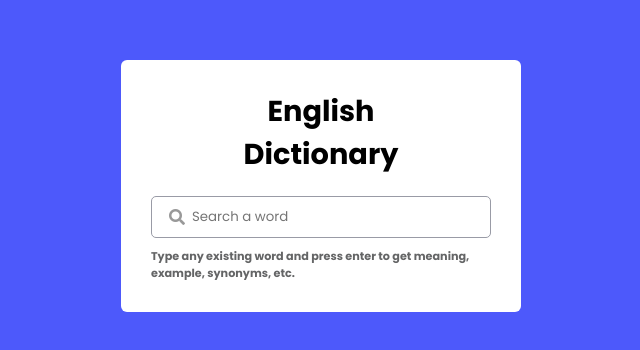
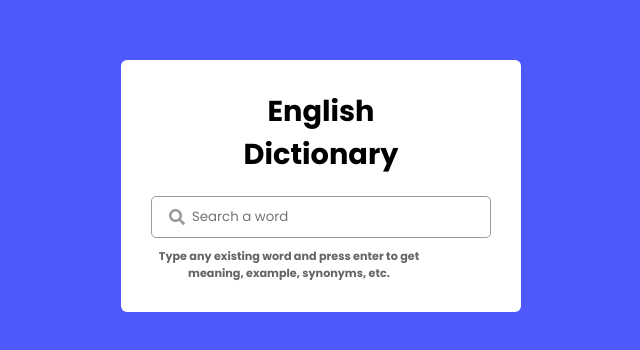
Before and after one commit to ShivaRapolu01/Dictionary_App, a plain HTML site: page index.html in a window 1280 px wide. Shown: the part 214-564 px from the top of the page, without its empty margins (319-959 px from the left). Drawn offline with Linux system fonts and the light colour scheme.

Commit message:
Fixing overflow issue

```diff
--- a/style.css
+++ b/style.css
@@ -25,6 +25,7 @@ body{
     width:30vw;
     max-height:75vh;
     /* min-height:330px; */
+    overflow-x: hidden;
     overflow-y:auto;
     transition:all 1s ease-in-out;
 }
@@ -39,6 +40,7 @@ body{
         padding:2em;
         width:80%;
     }
+
 }
 h3{
     font-size:1rem;
@@ -164,12 +166,13 @@ h2{
 } */
 #search_container p{
     padding-right:30px;
-    width:380px;
+    width:90%;
     font-size:.7rem;
     margin-top:10px;
     color:rgb(100, 101, 102);
     font-weight: bold;
     overflow:hidden;
+    text-align: center;
     /* flex-wrap: wrap; */
 }
 
```
